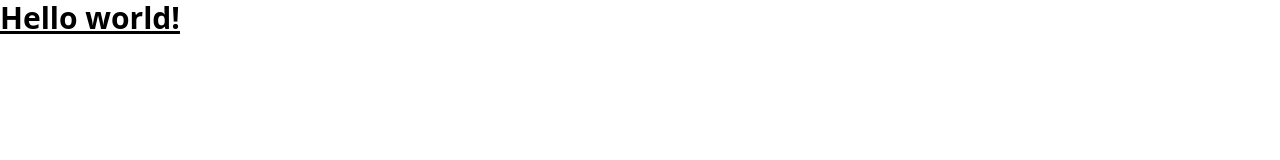
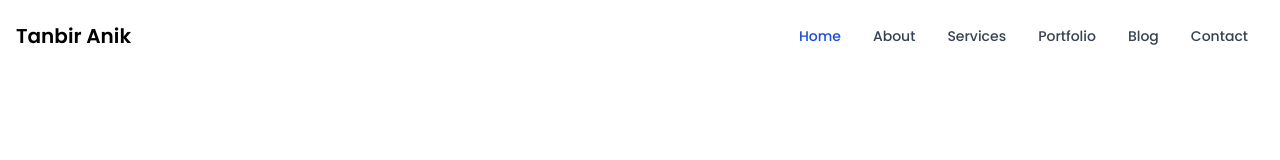
Before and after one commit to ahm-rubayed/unfold-portfolio, a plain HTML site: page index.html in a window 1280 px wide. Drawn offline with nearby package versions, Linux system fonts and the light colour scheme.

Commit message:
Navbar added

```diff
--- a/index.html
+++ b/index.html
@@ -3,6 +3,12 @@
 <head>
   <meta charset="UTF-8">
   <meta name="viewport" content="width=device-width, initial-scale=1.0">
+  <title>Tanbir Anik</title>
+  <!-- FavIcon -->
+  <link rel="icon" href="images/favicon.png">
+  <!-- Flowbite  -->
+  <link rel="stylesheet" href="https://unpkg.com/flowbite@1.5.1/dist/flowbite.min.css" />
+
   <script src="https://cdn.tailwindcss.com"></script>
   <script>
     tailwind.config = {
@@ -15,10 +21,56 @@
       }
     }
   </script>
+
+  <link rel="stylesheet" href="style.css">
 </head>
 <body>
-  <h1 class="text-3xl font-bold underline **text-clifford**">
-    Hello world!
-  </h1>
+    <header>
+    <!-- Navbar  -->
+    <nav class="bg-white border-gray-200 px-2 sm:px-4 py-2.5 rounded dark:bg-gray-900">
+        <div class="container flex flex-wrap justify-between items-center mx-auto">
+          <a href="https://flowbite.com/" class="flex items-center">
+              <span class="self-center text-xl font-semibold whitespace-nowrap dark:text-white">Tanbir Anik</span>
+          </a>
+          <button data-collapse-toggle="navbar-default" type="button" class="inline-flex items-center p-2 ml-3 text-sm text-gray-500 rounded-lg md:hidden hover:bg-gray-100 focus:outline-none focus:ring-2 focus:ring-gray-200 dark:text-gray-400 dark:hover:bg-gray-700 dark:focus:ring-gray-600" aria-controls="navbar-default" aria-expanded="false">
+            <span class="sr-only">Open main menu</span>
+            <svg class="w-6 h-6" aria-hidden="true" fill="currentColor" viewBox="0 0 20 20" xmlns="http://www.w3.org/2000/svg"><path fill-rule="evenodd" d="M3 5a1 1 0 011-1h12a1 1 0 110 2H4a1 1 0 01-1-1zM3 10a1 1 0 011-1h12a1 1 0 110 2H4a1 1 0 01-1-1zM3 15a1 1 0 011-1h12a1 1 0 110 2H4a1 1 0 01-1-1z" clip-rule="evenodd"></path></svg>
+          </button>
+          <div class="hidden w-full md:block md:w-auto" id="navbar-default">
+            <ul class="flex flex-col p-4 mt-4 bg-gray-50 rounded-lg border border-gray-100 md:flex-row md:space-x-8 md:mt-0 md:text-sm md:font-medium md:border-0 md:bg-white dark:bg-gray-800 md:dark:bg-gray-900 dark:border-gray-700">
+              <li>
+                <a href="#" class="block py-2 pr-4 pl-3 text-white bg-blue-700 rounded md:bg-transparent md:text-blue-700 md:p-0 dark:text-white" aria-current="page">Home</a>
+              </li>
+              <li>
+                <a href="#" class="block py-2 pr-4 pl-3 text-gray-700 rounded hover:bg-gray-100 md:hover:bg-transparent md:border-0 md:hover:text-blue-700 md:p-0 dark:text-gray-400 md:dark:hover:text-white dark:hover:bg-gray-700 dark:hover:text-white md:dark:hover:bg-transparent">About</a>
+              </li>
+              <li>
+                <a href="#" class="block py-2 pr-4 pl-3 text-gray-700 rounded hover:bg-gray-100 md:hover:bg-transparent md:border-0 md:hover:text-blue-700 md:p-0 dark:text-gray-400 md:dark:hover:text-white dark:hover:bg-gray-700 dark:hover:text-white md:dark:hover:bg-transparent">Services</a>
+              </li>
+              <li>
+                <a href="#" class="block py-2 pr-4 pl-3 text-gray-700 rounded hover:bg-gray-100 md:hover:bg-transparent md:border-0 md:hover:text-blue-700 md:p-0 dark:text-gray-400 md:dark:hover:text-white dark:hover:bg-gray-700 dark:hover:text-white md:dark:hover:bg-transparent">Portfolio</a>
+              </li>
+              <li>
+                <a href="#" class="block py-2 pr-4 pl-3 text-gray-700 rounded hover:bg-gray-100 md:hover:bg-transparent md:border-0 md:hover:text-blue-700 md:p-0 dark:text-gray-400 md:dark:hover:text-white dark:hover:bg-gray-700 dark:hover:text-white md:dark:hover:bg-transparent">Blog</a>
+              </li>
+              <li>
+                <a href="#" class="block py-2 pr-4 pl-3 text-gray-700 rounded hover:bg-gray-100 md:hover:bg-transparent md:border-0 md:hover:text-blue-700 md:p-0 dark:text-gray-400 md:dark:hover:text-white dark:hover:bg-gray-700 dark:hover:text-white md:dark:hover:bg-transparent">Contact</a>
+              </li>
+            </ul>
+          </div>
+        </div>
+    </nav>
+
+    <!-- Home  -->
+
+
+
+
+
+    </header>
+
+
+  <!-- Flowbite JS -->
+  <script src="https://unpkg.com/flowbite@1.5.1/dist/flowbite.js"></script>
 </body>
 </html>
--- a/style.css
+++ b/style.css
@@ -0,0 +1,6 @@
+/* Google font   */
+@import url('https://fonts.googleapis.com/css2?family=Poppins:wght@400;500;600;700&display=swap');
+
+body {
+    font-family: 'Poppins', sans-serif;
+}
```
Also changed, not shown: images/favicon.png (added).
